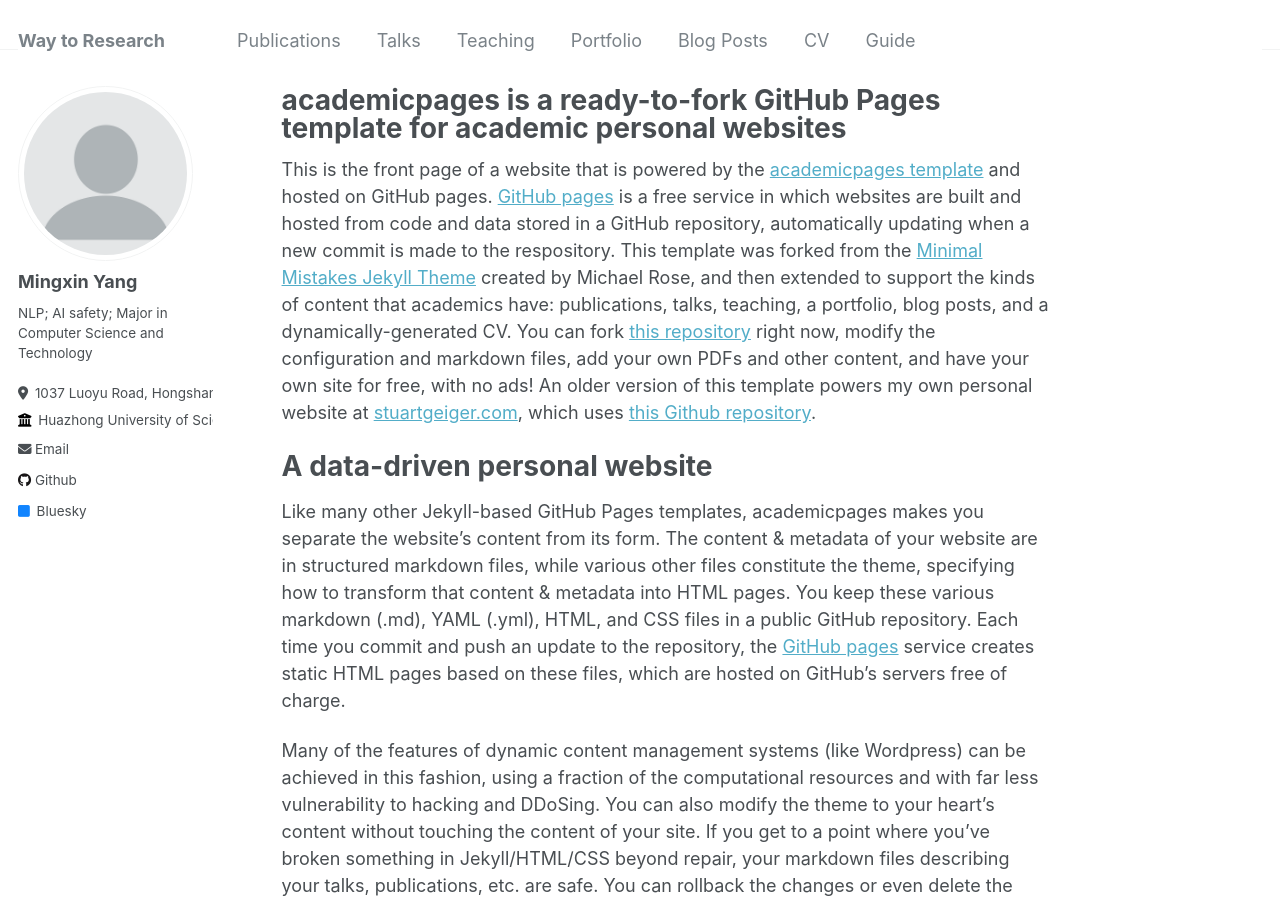
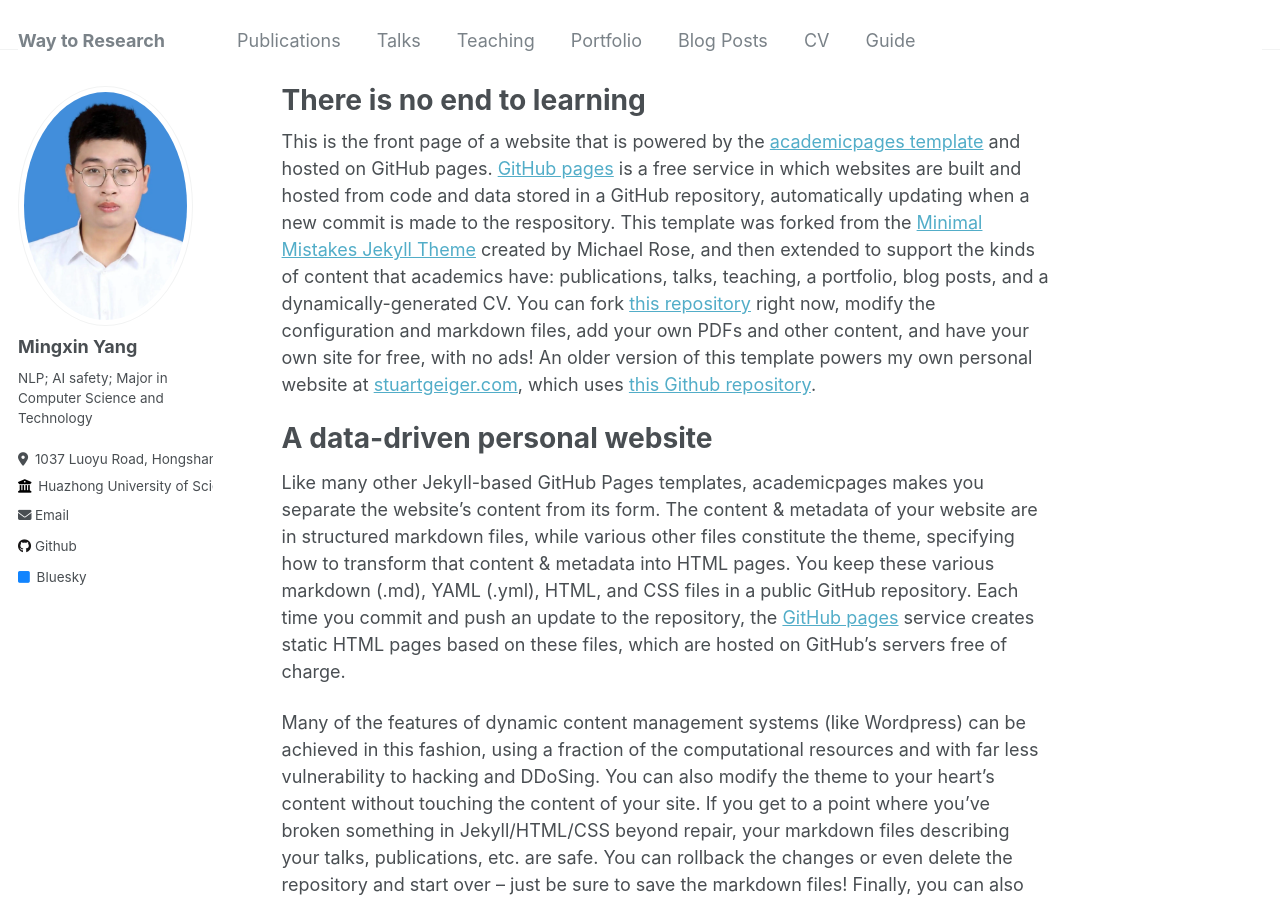
Before and after one commit to ymx10086/ymx10086.github.io, a Jekyll site: the page built from _pages/about.md, in a window 1280 px wide and 900 px high. Built offline with Jekyll 4.4.1, drawn with Linux system fonts in a browser that asks for light colours.

Commit message:
ymx
Update avatar image and change about page title

```diff
--- a/_config.yml
+++ b/_config.yml
@@ -21,7 +21,7 @@ repository               : "ymx10086/ymx10086.github.io"
 #               Additional customization can be done by editing /_includes/author-profile.html
 author:
   # Biographic information
-  avatar           : "profile.png"
+  avatar           : "ymx.png"
   name             : "Mingxin Yang"
   pronouns         : # example: "she/her"
   bio              : "NLP; AI safety; Major in Computer Science and Technology"
--- a/_pages/about.md
+++ b/_pages/about.md
@@ -1,6 +1,6 @@
 ---
 permalink: /
-title: "academicpages is a ready-to-fork GitHub Pages template for academic personal websites"
+title: "There is no end to learning"
 author_profile: true
 redirect_from:
   - /about/
```
Also changed, not shown: images/ymx.png (added).
